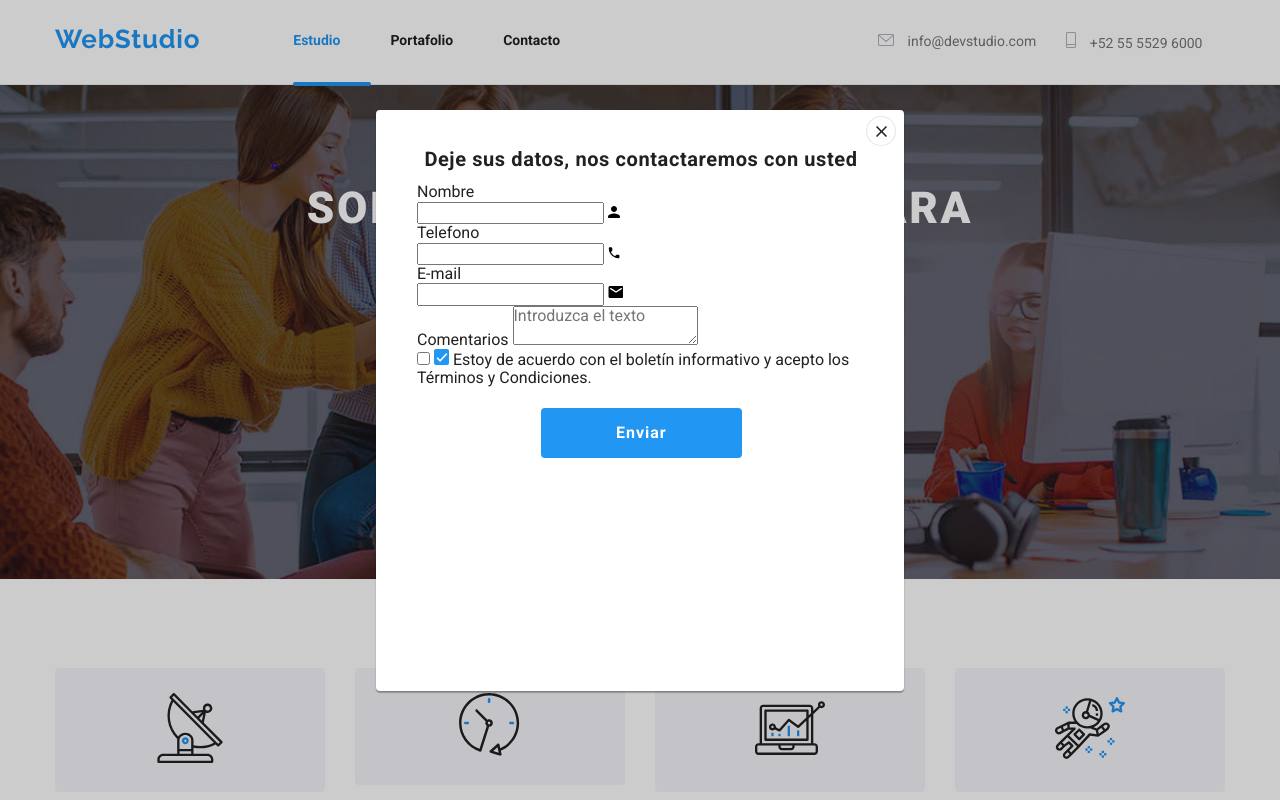
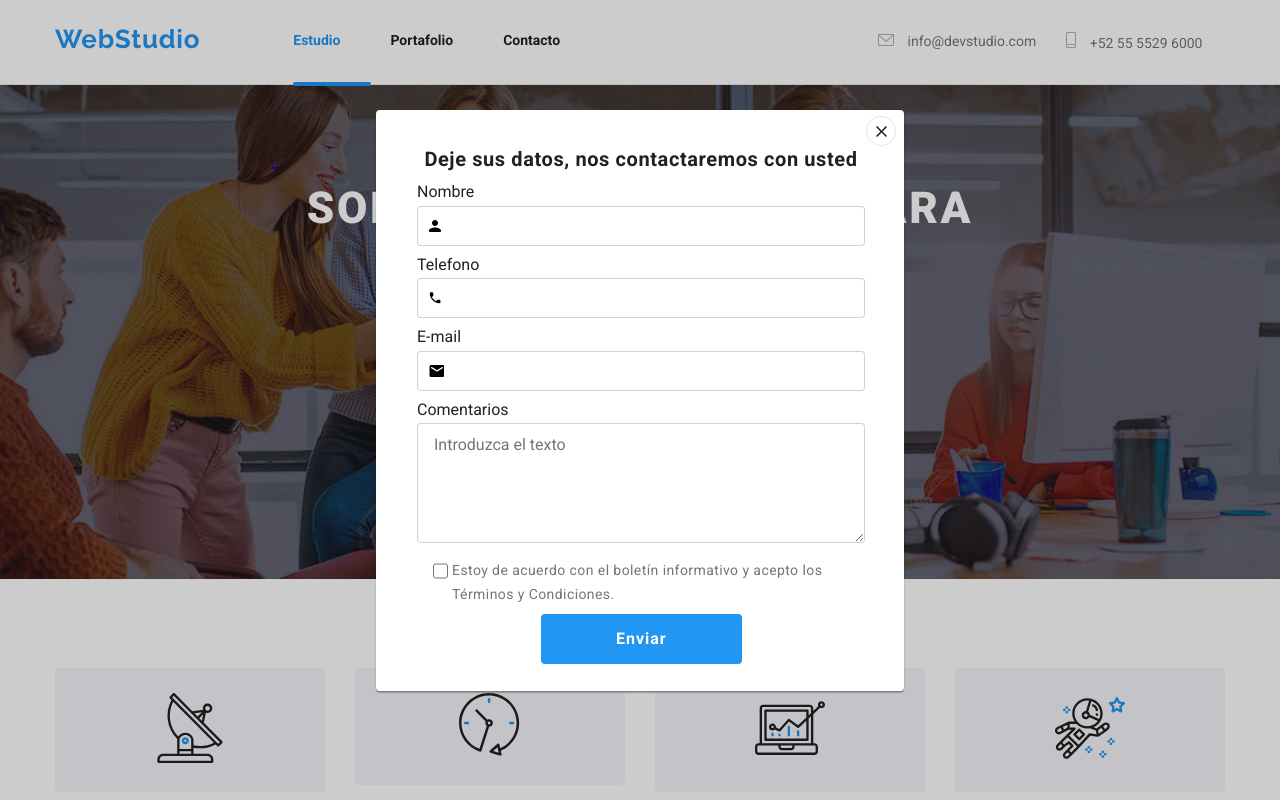
Before and after one commit to conantkd/goit-markup-hw-06, a plain HTML site: page index.html in a window 1280 px wide. Both pictures are taken after a click on the button "Solicite nuestro servicio". Shown: the top 800 px of the page. Drawn offline with nearby package versions, Linux system fonts and the light colour scheme.

Commit message:
label corrections

```diff
--- a/css/styles.css
+++ b/css/styles.css
@@ -50,7 +50,6 @@ a:focus {
 }
 
 /* Icon deffaults*/
-
 .icon {
   fill: var(--svg-color);
 }
@@ -452,7 +451,7 @@ span.tel-mail {
   text-align: left;
 }
 
-.backdrop .modal-form .normal-box .input {
+.backdrop .modal-form .input {
   border: 1px solid rgba(33, 33, 33, 0.2);
   border-radius: 4px;
   display: block;
@@ -464,7 +463,7 @@ span.tel-mail {
   width: 100%;
 }
 
-.backdrop .modal-form .comments-box .input {
+.backdrop .modal-form .comments-box {
   border: 1px solid rgba(33, 33, 33, 0.2);
   border-radius: 4px;
   display: block;
@@ -489,28 +488,28 @@ span.tel-mail {
   fill: #2196f3;
 }
 
-.backdrop .modal-form label .pos-relative-icons {
+.backdrop .modal-form .pos-relative-icons {
   position: relative;
 }
 
-.backdrop .modal-form label .pos-relative-icons .icon-form {
+.backdrop .modal-form .pos-relative-icons .icon-form {
   position: absolute;
   top: 14px;
   left: 12px;
 }
 
-.backdrop .modal-form label .check-box-text {
+.backdrop .modal-form .check-box-text {
   margin-left: 16px;
   padding-bottom: 5px;
   position: relative;
 }
 
-.backdrop .modal-form label .check-box-text input {
+.backdrop .modal-form .check-box-text input {
   width: 15px;
   height: 16px;
 }
 
-.backdrop .modal-form label .check-icon {
+.backdrop .modal-form .check-icon {
   display: none;
   position: absolute;
   top: 0;
@@ -521,7 +520,7 @@ span.tel-mail {
   display: inline;
 }
 
-.backdrop .modal-form label span {
+.backdrop .modal-form span {
   display: inline-block;
   color: #757575;
   font-style: normal;
@@ -798,7 +797,7 @@ span.tel-mail {
   padding-top: 20px;
 }
 
-.landing-footer .container .landing-footer-form label input {
+.landing-footer .container .landing-footer-form input {
   background-color: rgba(255, 255, 255, 0);
   border: 1px solid rgba(255, 255, 255, 0.3);
   border-radius: 4px;
--- a/index.html
+++ b/index.html
@@ -66,7 +66,7 @@
       <section class="backdrop is-hidden" data-modal>
         <form action="" class="modal-form is-hidden" data-modal>
           <h2>Deje sus datos, nos contactaremos con usted</h2>
-          <label class="normal-box" for="input-name">
+          <label  for="input-name">
             Nombre</label>
             <div class="pos-relative-icons">
               <input class="input" type="text" name="name" id="input-name" />
@@ -75,7 +75,7 @@
               </svg>
             </div>
 
-          <label class="normal-box">
+          <label >
             Telefono</label>
             <div class="pos-relative-icons">
               <input class="input" type="tel" name="phone" />
@@ -84,7 +84,7 @@
               </svg>
             </div>
 
-          <label class="normal-box">
+          <label >
             E-mail</label>
             <div class="pos-relative-icons">
               <input class="input" type="email" name="email" />
@@ -93,14 +93,12 @@
               </svg>
             </div>
 
-          <label class="comments-box">
+          <label>
             Comentarios</label>
             <textarea
-              class="input"
+              class="input comments-box"
               name="comments"
               placeholder="Introduzca el texto"></textarea>
-
-
             <div class="check-box-text">
               <input
                 class="input check-box"
@@ -496,7 +494,7 @@
           </ul>
           <div class="landing-footer-form">
             <strong>SUSCRÍBASE AL BOLETÍN INFORMATIVO</strong>
-            <form>
+            <form><label hidden>SUSCRIBE</label>
                 <input type="email" name="email" placeholder="Correo electrónico" />
               <button type="submit">
                 Suscríbase
```
